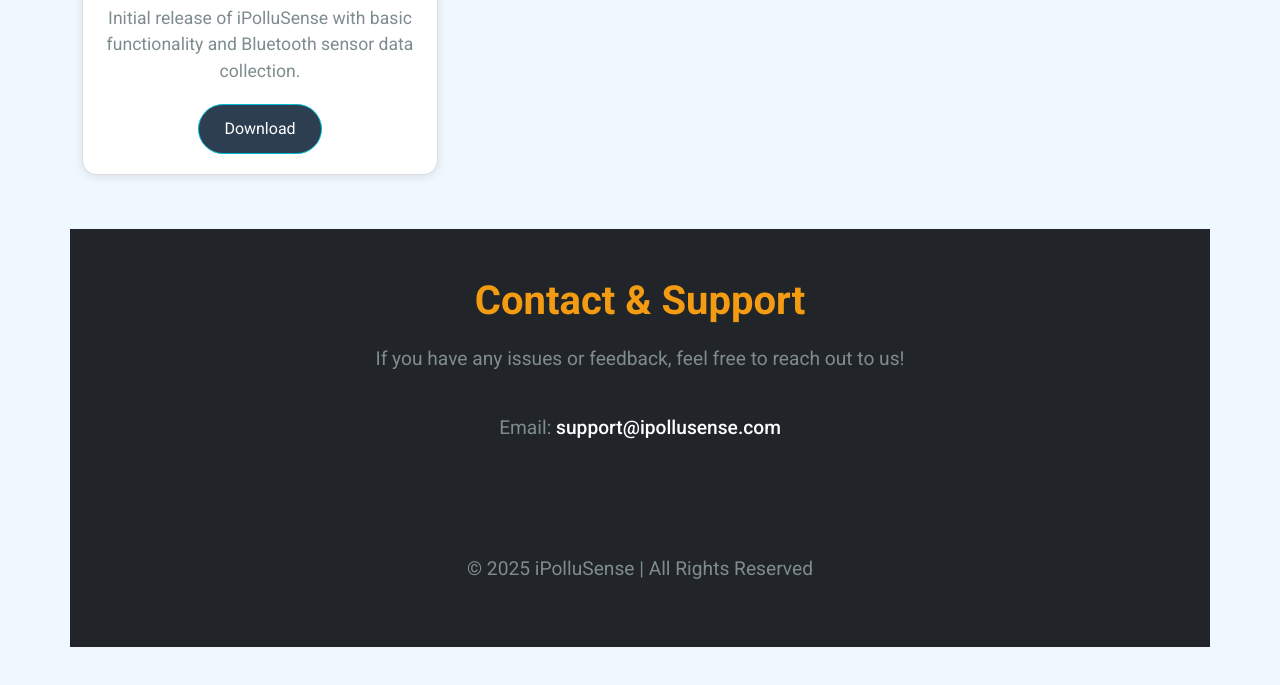
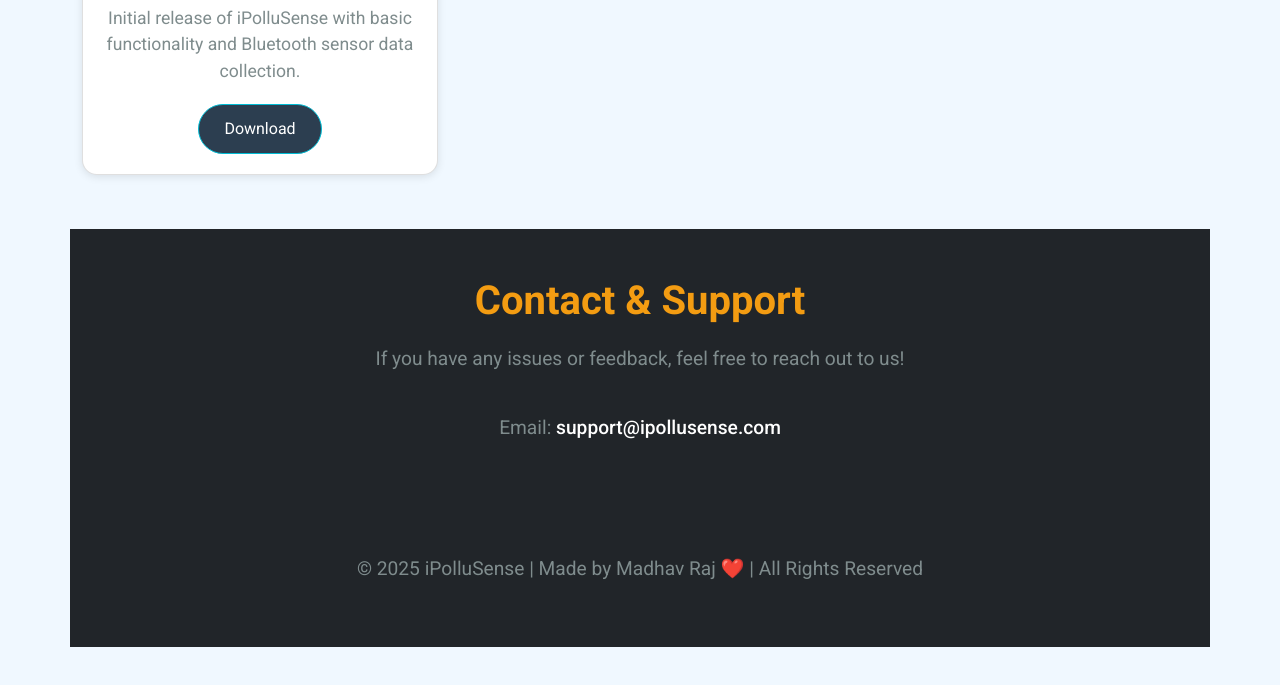
Before and after one commit to madhavraj2004/iPolluSense_app_versions-Website, a plain HTML site: page index.html in a window 1280 px wide. Shown: the part 2447-3132 px from the top of the page. Drawn offline with nearby package versions, Linux system fonts and the light colour scheme; a small style sheet from the web is missing.

Commit message:
Update index.html

```diff
--- a/index.html
+++ b/index.html
@@ -242,7 +242,7 @@
 
     <!-- Footer Section -->
     <footer class="bg-dark text-white text-center py-4">
-        <p>&copy; 2025 iPolluSense | All Rights Reserved</p>
+        <p>&copy; 2025 iPolluSense | Made by Madhav Raj ❤️ | All Rights Reserved</p>
     </footer>
 
     <script src="https://cdn.jsdelivr.net/npm/bootstrap@5.1.3/dist/js/bootstrap.bundle.min.js"></script>
```
